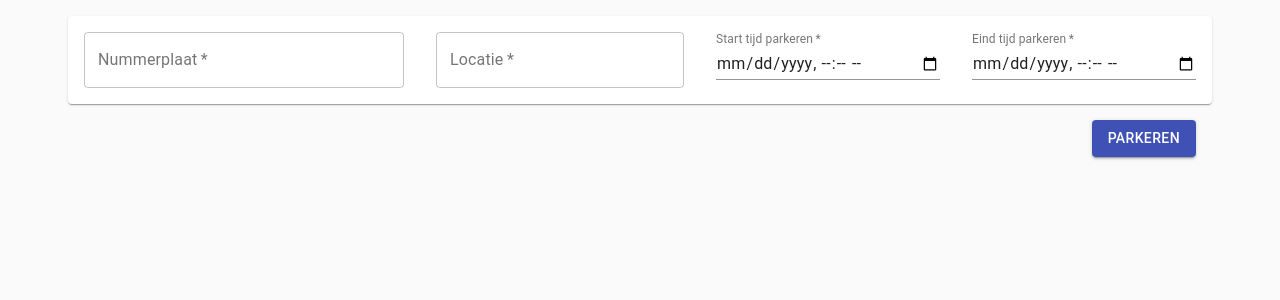
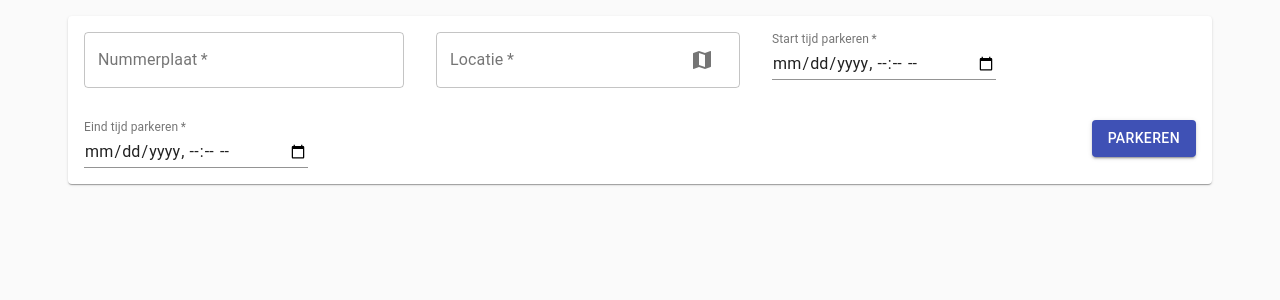
Before and after one commit to SophiaH67/parkeer-website, a React (Create React App) app: page / in a window 1280 px wide. Shown: the top 300 px of the page. Built offline with nearby package versions, Linux system fonts and the light colour scheme.

Commit message:
feat: added google maps example image

```diff
--- /dev/null
+++ b/src/components/googlemapsButton.tsx
@@ -0,0 +1,19 @@
+import React from 'react';
+import GooglemapsModal from './googlemapsModal';
+import { Icon, IconButton } from '@material-ui/core';
+import MapIcon from '@material-ui/icons/Map';
+
+function GooglemapsButton() {
+  const [open, setOpen] = React.useState(false);
+
+  return (
+    <div>
+      <GooglemapsModal open={open} onClose={() => setOpen(false)} />
+      <IconButton onClick={() => setOpen(true)}>
+        <MapIcon />
+      </IconButton>
+    </div>
+  );
+}
+
+export default GooglemapsButton;
--- /dev/null
+++ b/src/components/googlemapsModal.tsx
@@ -0,0 +1,33 @@
+import { Button, Dialog, DialogActions, DialogContent, DialogContentText, DialogTitle } from '@material-ui/core';
+import React from 'react';
+
+interface props {
+  onClose: () => void
+  open: boolean
+}
+
+function GooglemapsModal(props: props) {
+  return (
+    <div>
+      <Dialog open={props.open} onClose={props.onClose} aria-labelledby="form-dialog-title">
+        <DialogTitle id="form-dialog-title">Locatie</DialogTitle>
+        <DialogContent>
+          <DialogContentText>
+            Selecteer uw parkeerplek op de kaart
+            </DialogContentText>
+          <img style={{width: "100%", height: "100%"}} src="/google maps.png" />
+        </DialogContent>
+        <DialogActions>
+          <Button onClick={props.onClose} color="primary">
+            stop
+            </Button>
+          <Button onClick={props.onClose} color="primary">
+            oke
+            </Button>
+        </DialogActions>
+      </Dialog>
+    </div>
+  );
+}
+
+export default GooglemapsModal;
--- a/src/components/parkingSlotAddField.tsx
+++ b/src/components/parkingSlotAddField.tsx
@@ -1,6 +1,7 @@
 import React, { useState } from 'react';
 import Box from '@material-ui/core/Box';
-import { Grid, Paper, TextField, Button } from '@material-ui/core';
+import { Grid, Paper, TextField, Button, InputAdornment } from '@material-ui/core';
+import GooglemapsButton from './googlemapsButton';
 import { addParkingSlot } from '../functions';
 import { parkingslot } from '../interfaces';
 
@@ -34,6 +35,12 @@ function ParkingSlotAddField() {
             value={location}
             required
             onChange={(event) => { setLocation(event.target.value) }}
+            InputProps={{
+              endAdornment:
+              <InputAdornment position="end">
+                <GooglemapsButton />
+              </InputAdornment>
+            }}
           />
           <TextField
             id="startTime"
```
